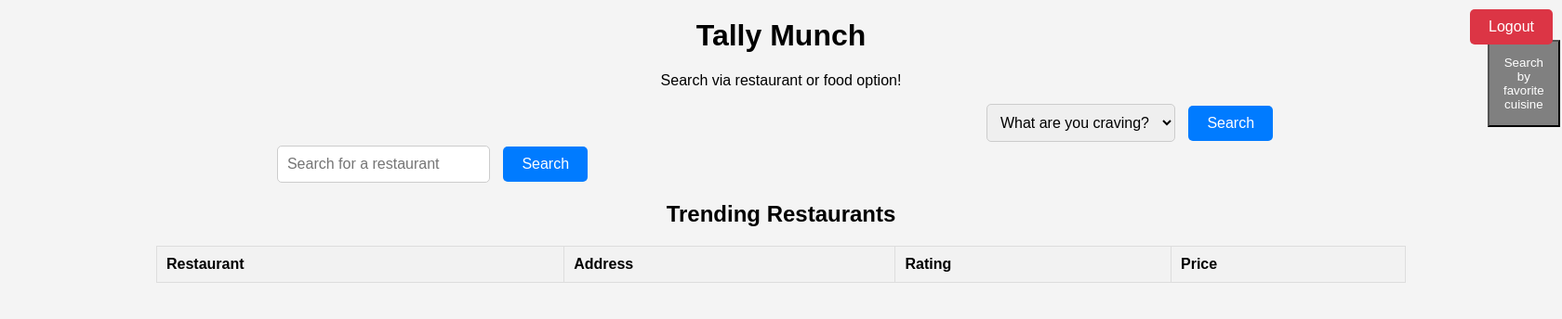
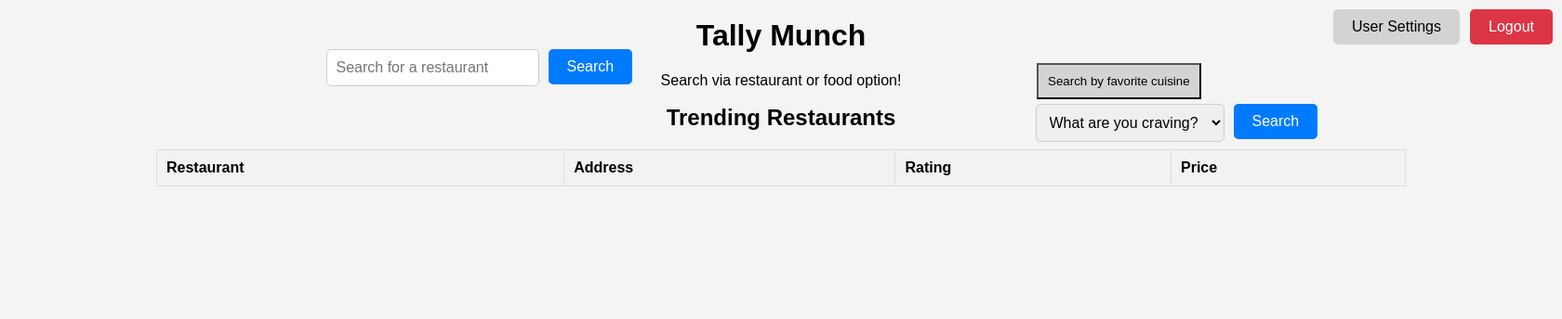
Before and after one commit to evanrudd/TallyMunch, a Flask app: page / in a window 1680 px wide. Shown: the top 344 px of the page at 93% size. Run offline with Flask 3, Linux system fonts and the light colour scheme; the visitor is signed in with stand-in values (Sample User, id 1); data that the repository does not hold is empty.

Commit message:
settings page: change food & delete account

```diff
--- a/app.py
+++ b/app.py
@@ -120,6 +120,57 @@ def logout():
     session.pop('logged_in', None)
     return redirect(url_for('index'))
 
+@app.route('/settings', methods=['POST', 'GET'])
+def settings():
+    connection = mysql.connector.connect(
+        host="cop4710-tallymunch.c3gw2k8i8nc0.us-east-1.rds.amazonaws.com",
+        user="admin",
+        password="COP4710!",
+        database="tally_munch"
+    )
+    cursor = connection.cursor(dictionary=True)
+
+    cursor.execute("SELECT Food_category FROM Food_Option")
+    data = [item['Food_category'] for item in cursor.fetchall()]
+
+
+    if 'save_settings' in request.form:
+        password = request.form['password']
+        favorite_cuisine = request.form['favorite_cuisine']
+        username = session['username']
+
+        # Query to check if the provided password matches the user's password
+        cursor.execute("SELECT password FROM users WHERE username = %s", (username,))
+        user_data = cursor.fetchone()
+        if user_data and user_data['password'] == password:
+            # If the password matches, update the favorite cuisine in the database
+            update_query = "UPDATE users SET favorite_cuisine = %s WHERE username = %s"
+            cursor.execute(update_query, (favorite_cuisine, username))
+            connection.commit()  # Commit the transaction
+            flash('Settings updated successfully!', 'success')
+        else:
+            flash('Incorrect password. Please try again.', 'error')
+
+    elif 'delete_account' in request.form:
+        delete_text = request.form['delete']
+        username = session['username']
+
+        # Extracting the username from the delete text
+        delete_username = delete_text.split("DELETE ")[-1]
+
+        # Checking if the delete text matches the expected format
+        if delete_username == username:
+            # Delete the user from the users table
+            delete_query = "DELETE FROM users WHERE username = %s"
+            cursor.execute(delete_query, (username,))
+            connection.commit()  # Commit the transaction
+            flash('Account deleted successfully!', 'success')
+            # Redirect to the login page or any other appropriate page
+            return redirect(url_for('login'))
+        else:
+            flash('Incorrect delete text. Please enter the correct delete text.', 'error')
+
+    return render_template('settings.html', data=data)
 
 @app.route('/search', methods=['POST', 'GET'])
 def search():
--- a/templates/index.html
+++ b/templates/index.html
@@ -5,25 +5,33 @@
     <meta name="viewport" content="width=device-width, initial-scale=1.0">
     <title>Tally Munch</title>
     <style>
-        body {
+       body {
             font-family: Arial, sans-serif;
             background-color: #f4f4f4;
             margin: 0;
             padding: 0;
-            position: relative; /* Ensure positioning is relative for absolute positioning */
+            position: relative;
         }
+
         h1 {
             text-align: center;
             margin-top: 20px;
         }
+
         h2 {
             text-align: center;
         }
+
         p {
             text-align: center;
         }
+
+        button,
+        input[type="submit"] {
+            position: absolute;
+        }
+
         .logout-btn {
-            position: absolute;
             top: -10px;
             right: 10px;
             background-color: #dc3545;
@@ -37,14 +45,32 @@
             border-radius: 5px;
             cursor: pointer;
         }
+
+        .settings-btn {
+            top: -10px;
+            right: 110px;
+            background-color: #D3D3D3;
+            color: black;
+            border: none;
+            padding: 10px 20px;
+            text-align: center;
+            text-decoration: none;
+            display: inline-block;
+            font-size: 16px;
+            border-radius: 5px;
+            cursor: pointer;
+        }
+
         .logout-btn:hover {
             background-color: #c82333;
         }
+
         form.search-form {
             text-align: center;
             margin-bottom: 20px;
             margin-right: 750px;
         }
+
         input[type="text"] {
             padding: 10px;
             font-size: 16px;
@@ -77,32 +107,40 @@
             border-radius: 5px;
             cursor: pointer;
         }
+
         button.preference-button {
-            background-color: #808080;
-            color: white;
-            cursor:pointer;
+            background-color: #D3D3D3;
+            color: black;
+            cursor: pointer;
             text-align: center;
-            margin-left: 1600px;
-            margin-top: 10px;
-            padding: 15px;
-            box-sizing: content-box;
+            margin-left: 650px;
+            margin-top: 35px;
+            padding: 10px;
+            box-sizing: border-box;
+            z-index: 1;
         }
+
         button.search-btn:hover {
             background-color: #0056b3;
         }
+
         table {
             width: 80%;
             margin: 0 auto;
             border-collapse: collapse;
         }
-        th, td {
+
+        th,
+        td {
             padding: 10px;
             border: 1px solid #ddd;
             text-align: left;
         }
+
         th {
             background-color: #f2f2f2;
         }
+
         .message {
             text-align: center;
             margin-top: 20px;
@@ -135,6 +172,10 @@
 
     <form action="{{ url_for('logout') }}" method="POST">
         <button class="logout-btn">Logout</button>
+    </form>
+
+    <form action="{{ url_for('settings') }}" method="POST">
+        <button type="submit" class="settings-btn">User Settings</button>
     </form>
 
     <h2>Trending Restaurants</h2>
```
Also changed, not shown: other parts of templates/index.html (+4 -1 lines), templates/settings.html (added, +101 -0 lines).
